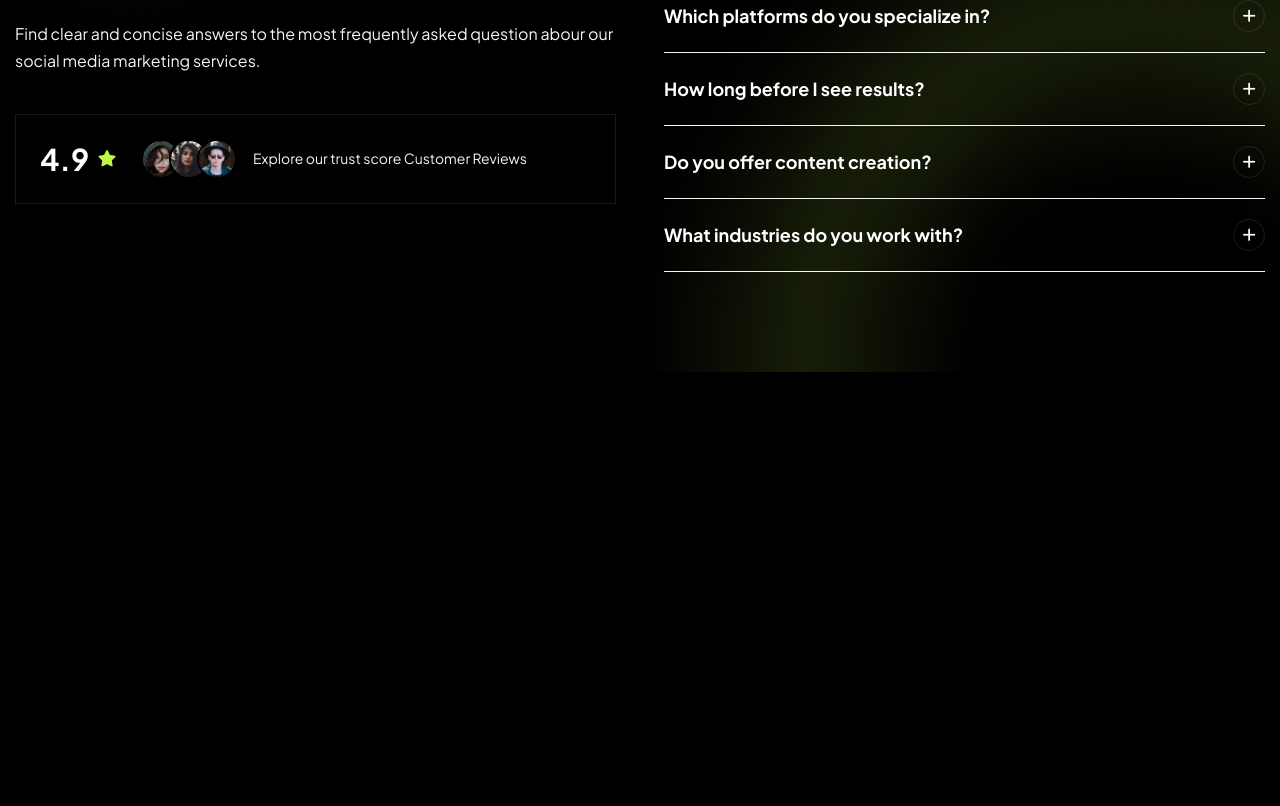
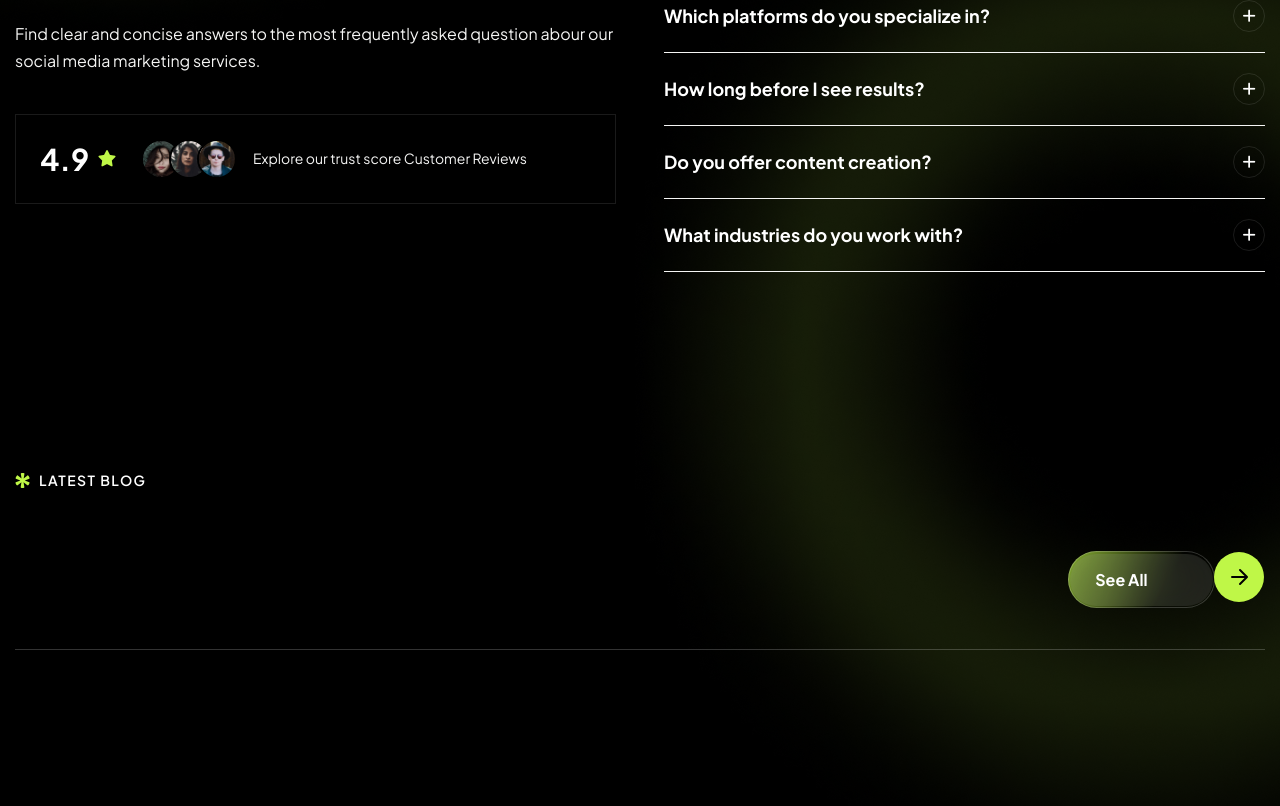
Before and after one commit to Jisap/vite-truesocial2, a React (Vite) app: page / in a window 1280 px wide. Shown: the part 9128-9934 px from the top of the page. Before the commit the page ends 9500 px from the top, so only its background shows below. Built offline with nearby package versions, Linux system fonts and the light colour scheme.

Commit message:
feat: implement blog page and integrate OurBlog section into Home page

```diff
--- a/src/components/sections/home/OurBlog.jsx
+++ b/src/components/sections/home/OurBlog.jsx
@@ -0,0 +1,33 @@
+import Button from "../../ui/Button"
+import Reveal from "../../ui/Reveal"
+import SectionTitle from "../../ui/SectionTitle"
+import BlogCard from "../../../components/ui/BlogCard"
+import { blogPosts } from "../../../data/blogPosts.js"
+
+
+const OurBlog = () => {
+  return (
+    <>
+      <section className="py-20 lg:py-[100px]">
+        <div className="container-custom">
+          <div className="mb-14 flex flex-wrap items-end justify-between gap-6 border-b border-primary/20 pb-10">
+            <SectionTitle
+              eyebrown="Latest blog"
+              title="Insights from our"
+              accent="experts"
+              className="mb-0 max-w-[605px]"
+            />
+
+            <Reveal delay={0.25}>
+              <Button href="/blog">
+                see all
+              </Button>
+            </Reveal>
+          </div>
+        </div>
+      </section>
+    </>
+  )
+}
+
+export default OurBlog
--- a/src/components/ui/BlogCard.jsx
+++ b/src/components/ui/BlogCard.jsx
@@ -0,0 +1,9 @@
+import React from 'react'
+
+const BlogCard = () => {
+    return (
+        <div>BlogCard</div>
+    )
+}
+
+export default BlogCard
--- a/src/pages/Blog.jsx
+++ b/src/pages/Blog.jsx
@@ -0,0 +1,9 @@
+import React from 'react'
+
+const Blog = () => {
+    return (
+        <div>Blog</div>
+    )
+}
+
+export default Blog
--- a/src/pages/Home.jsx
+++ b/src/pages/Home.jsx
@@ -1,5 +1,6 @@
 import Hero from '../components/sections/home/Hero'
 import HowItWorks from '../components/sections/home/HowItWorks'
+import OurBlog from '../components/sections/home/OurBlog'
 import OurBrands from '../components/sections/home/OurBrands'
 import OurFeature from '../components/sections/home/OurFeature'
 import OurPricing from '../components/sections/home/OurPricing'
@@ -26,6 +27,7 @@ const Home = () => {
       <HowItWorks />
       <OurTestimonial />
       <OurFaqs />
+      <OurBlog />
     </>
   )
 }
```
